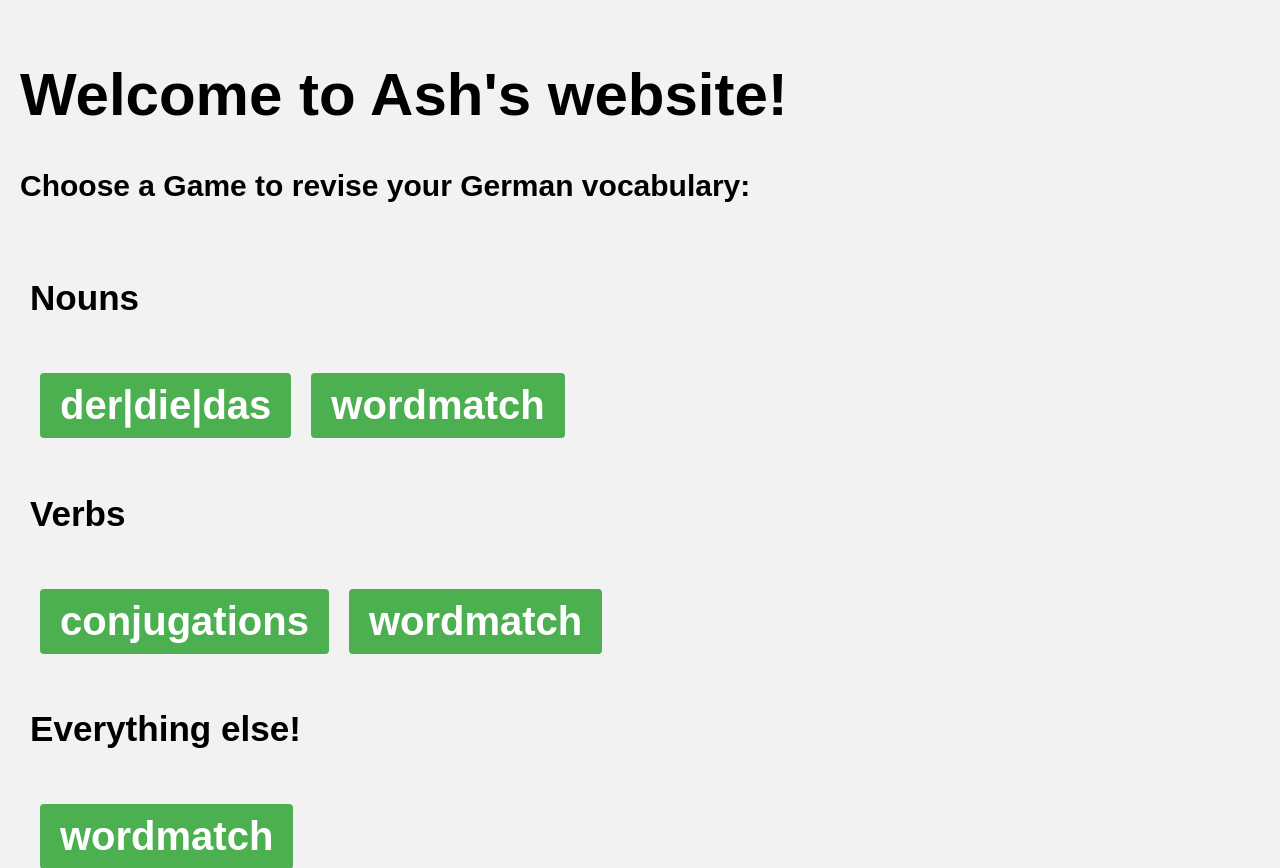
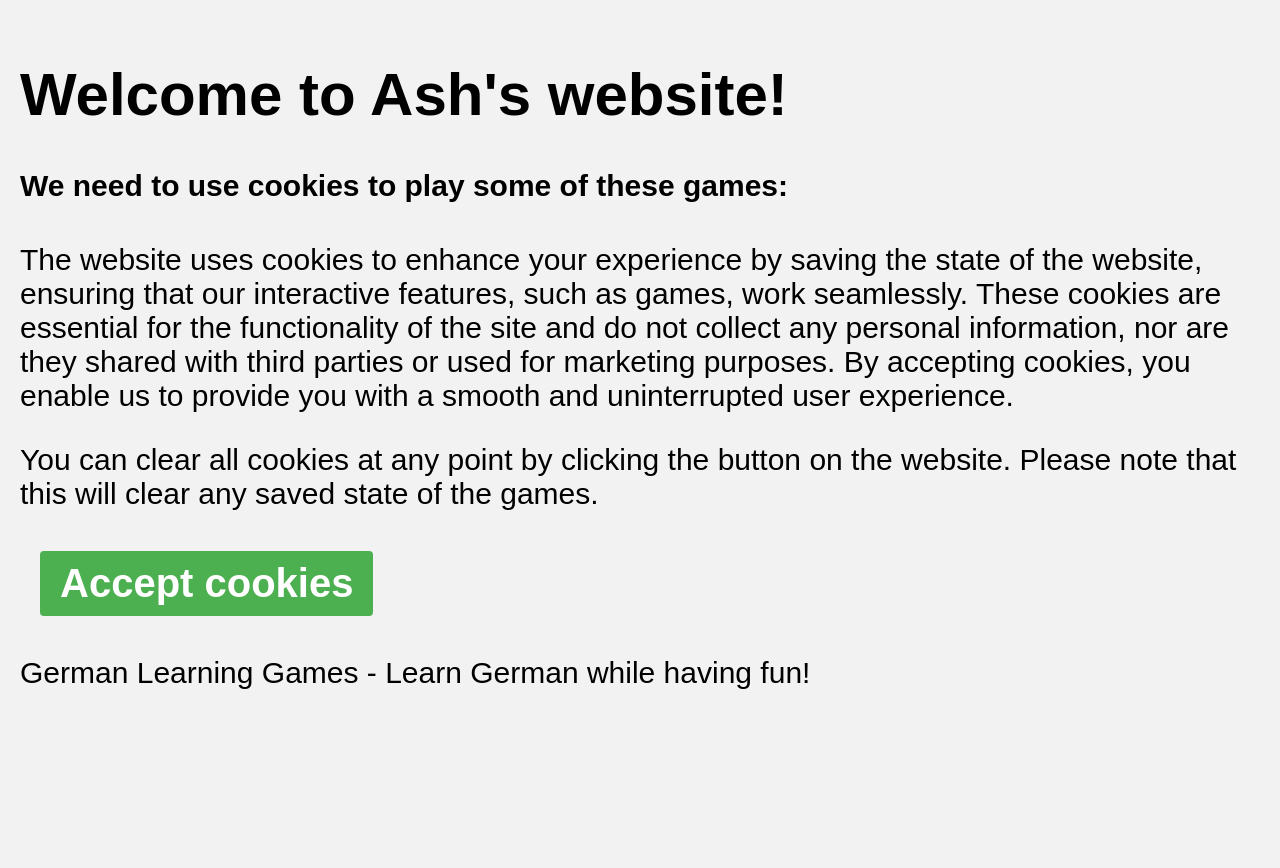
Before and after one commit to theboywhoboasted/webappDE, a Flask app: page / in a window 1280 px wide. Shown: the top 868 px of the page. After the commit the page ends 689 px from the top, so only its background shows below. Run offline with Flask 3, Linux system fonts and the light colour scheme.

Commit message:
Add explicit consent for using cookies

```diff
--- a/cloudbuild.yaml
+++ b/cloudbuild.yaml
@@ -1,7 +1,7 @@
 steps:
   # Step 1: Build the Docker image
   - name: 'gcr.io/cloud-builders/docker'
-    args: ['build', '-t', 'gcr.io/$PROJECT_ID/webappde:$COMMIT_SHA', '.']
+    args: ['build', '-t', 'gcr.io/$PROJECT_ID/webappde:$COMMIT_SHA', '-f', 'Dockerfile.prod', '.']
 
   # Step 2: Push the Docker image to Container Registry
   - name: 'gcr.io/cloud-builders/docker'
--- a/src/app.py
+++ b/src/app.py
@@ -15,20 +15,45 @@ app = Flask(__name__)
 N = 4
 
 
+def check_cookies_allowed():
+    cookies_allowed = request.cookies.get("cookies_allowed", "F")
+    return cookies_allowed == "T"
+
+
+@app.route("/cookies.html", methods=["POST", "GET"])
+def ask_for_cookies():
+    if request.method == "POST" and "allow" in request.form:
+        response = make_response(render_template("index.html"))
+        response.set_cookie("cookies_allowed", "T")
+        return response
+    cookie_fields = request.cookies.keys()
+    response = make_response(render_template("cookies.html"))
+    if request.method == "POST" and "clear" in request.form:
+        for field in cookie_fields:
+            response.set_cookie(field, "", expires=0)
+    return response
+
+
 @app.route("/", methods=["GET"])
 @app.route("/index.html", methods=["GET"])
 def index():
+    if not check_cookies_allowed():
+        return ask_for_cookies()
     return render_template("index.html")
 
 
 @app.route("/conjugate.html", methods=["GET"])
 def conjugate():
+    if not check_cookies_allowed():
+        return ask_for_cookies()
     verb, meaning = get_verb_to_test()
     return render_template("verb_index.html", verb=verb, meaning=meaning)
 
 
 @app.route("/derdiedas.html", methods=["GET"])
 def derdiedas():
+    if not check_cookies_allowed():
+        return ask_for_cookies()
     nouns_to_test = get_nouns_to_test(N)
     return render_template("noun_index.html", words=nouns_to_test)
 
@@ -49,6 +74,9 @@ def match_words():
 
 
 def vocabulary(style):
+    if not check_cookies_allowed():
+        return ask_for_cookies()
+
     def encode_array(arr):
         return "|".join(arr)
 
@@ -65,6 +93,7 @@ def vocabulary(style):
     else:
         cookies = request.cookies
 
+    assert check_cookies_allowed()
     cookie_words = cookies.get("words", "")
     if "|" in cookie_words:
         words = decode_array(cookies.get("words"))
@@ -141,6 +170,7 @@ def vocab_check(style):
     response = make_response(
         render_template("vocab_check.html", style=style, outputs=outputs)
     )
+    assert check_cookies_allowed()
     for cookie in request.cookies:
         response.set_cookie(cookie, "", expires=0)
     return response
--- /dev/null
+++ b/src/templates/clear_cookies.html
@@ -0,0 +1,5 @@
+<div class="row">
+    <form action="cookies.html" method="post">
+        <button type="submit" name="clear">Clear cookies</button>
+    </form>
+</div>
--- /dev/null
+++ b/src/templates/cookies.html
@@ -0,0 +1,35 @@
+<!DOCTYPE html>
+<html>
+<head>
+    <title>Cookie Consent</title>
+    <style>
+        {% include 'style.css' %}
+    </style>
+</head>
+<body>
+    <h1>Welcome to Ash's website!</h1>
+
+    <h4>We need to use cookies to play some of these games:</h4>
+    <p>The website uses cookies to enhance your experience by saving the state
+        of the website, ensuring that our interactive features, such as games,
+        work seamlessly. These cookies are essential for the functionality of
+        the site and do not collect any personal information, nor are they
+        shared with third parties or used for marketing purposes. By accepting
+        cookies, you enable us to provide you with a smooth and uninterrupted
+        user experience.</p>
+
+    <p>You can clear all cookies at any point by clicking the button on the
+        website. Please note that this will clear any saved state of the games.</p>
+
+    <div class="row">
+        <form action="cookies.html" method="post">
+            <button type="submit" name="allow">Accept cookies</button>
+        </form>
+    </div>
+
+
+    <footer>
+        <p>German Learning Games - Learn German while having fun!</p>
+    </footer>
+  </body>
+</html>
--- a/src/templates/index.html
+++ b/src/templates/index.html
@@ -33,9 +33,9 @@
             <a href="matchvocab.html"><button>wordmatch</button></a>
         </div>
     </div>
-
+    {% include 'clear_cookies.html' %}
     <footer>
         <p>German Learning Games - Learn German while having fun!</p>
     </footer>
-</body>
+  </body>
 </html>
--- a/src/templates/noun_check.html
+++ b/src/templates/noun_check.html
@@ -2,7 +2,7 @@
 <html lang="en" dir="ltr">
     <head>
         <meta charset="utf-8">
-        <title>Check</title>
+        <title>Der|Die|Das</title>
         <style>
         {% include 'style.css' %}
         </style>
@@ -34,5 +34,6 @@
         <div class="row">
             <a href="derdiedas.html"><button>Play Again</button></a>
         </div>
+        {% include 'clear_cookies.html' %}
     </body>
 </html>
--- a/src/templates/noun_index.html
+++ b/src/templates/noun_index.html
@@ -49,5 +49,6 @@
                 <button type="submit">Check</button>
             </div>
         </form>
-    </body>
+        {% include 'clear_cookies.html' %}
+        </body>
 </html>
--- a/src/templates/verb_check.html
+++ b/src/templates/verb_check.html
@@ -41,5 +41,6 @@
         <div class="row">
             <a href="conjugate.html"><button>Play Again</button></a>
         </div>
+        {% include 'clear_cookies.html' %}
     </body>
 </html>
--- a/src/templates/verb_index.html
+++ b/src/templates/verb_index.html
@@ -29,5 +29,6 @@
                 <button type="submit" onclick="submitForm()">Submit</button>
             </div>
         </form>
+        {% include 'clear_cookies.html' %}
     </body>
 </html>
--- a/src/templates/vocab_check.html
+++ b/src/templates/vocab_check.html
@@ -2,7 +2,7 @@
 <html lang="en" dir="ltr">
     <head>
         <meta charset="utf-8">
-        <title>Der|Die|Das</title>
+        <title>Vocabulary</title>
         <style>
             {% include 'style.css' %}
         </style>
@@ -37,5 +37,6 @@
         <div class="row">
             <a href="match{{ style }}.html"><button>Play Again</button></a>
         </div>
+        {% include 'clear_cookies.html' %}
     </body>
 </html>
--- a/src/templates/vocab_index.html
+++ b/src/templates/vocab_index.html
@@ -2,7 +2,7 @@
 <html lang="en" dir="ltr">
     <head>
         <meta charset="utf-8">
-        <title>Der|Die|Das</title>
+        <title>Vocabulary</title>
         <style>
             {% include 'style.css' %}
         </style>
@@ -52,5 +52,6 @@
                 <button type="submit" name="check">Check</button>
             </div>
         </form>
+        {% include 'clear_cookies.html' %}
     </body>
 </html>
```
Also changed, not shown: 4 other files.
